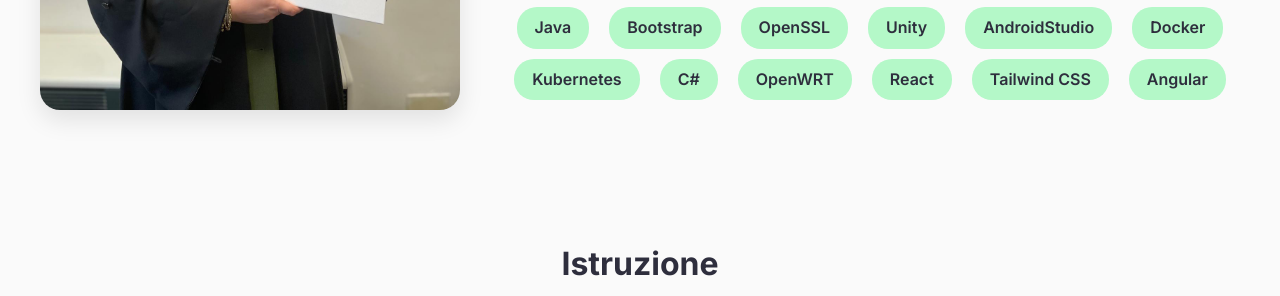
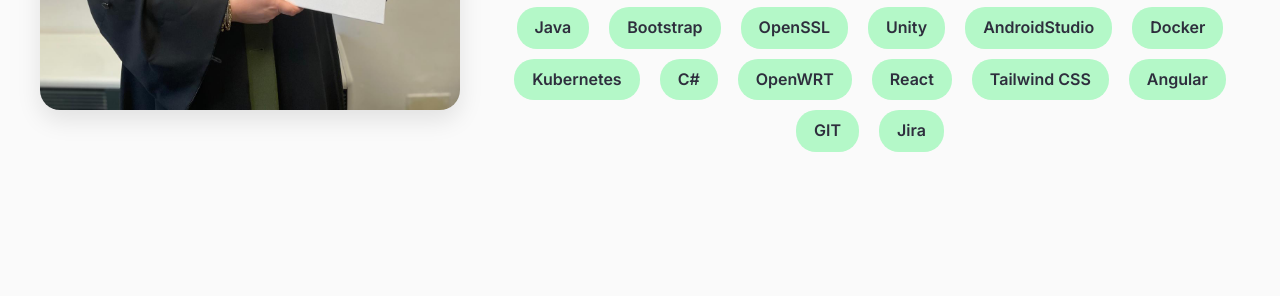
Before and after one commit to MartaCoiro/SitoWebPersonale, a plain HTML site: page index.html in a window 1280 px wide. Shown: the part 1529-1825 px from the top of the page. Drawn offline with Linux system fonts and the light colour scheme.

Commit message:
update skills tecniche

```diff
--- a/index.html
+++ b/index.html
@@ -72,7 +72,7 @@
           <span>Ubuntu</span><span>KaliLinux</span><span>Java</span><span>Bootstrap</span>
           <span>OpenSSL</span><span>Unity</span><span>AndroidStudio</span><span>Docker</span>
           <span>Kubernetes</span><span>C#</span><span>OpenWRT</span><span>React</span><span>Tailwind
-            CSS</span><span>Angular</span>
+            CSS</span><span>Angular</span><span>GIT</span><span>Jira</span>
         </div>
       </div>
     </div>
```
